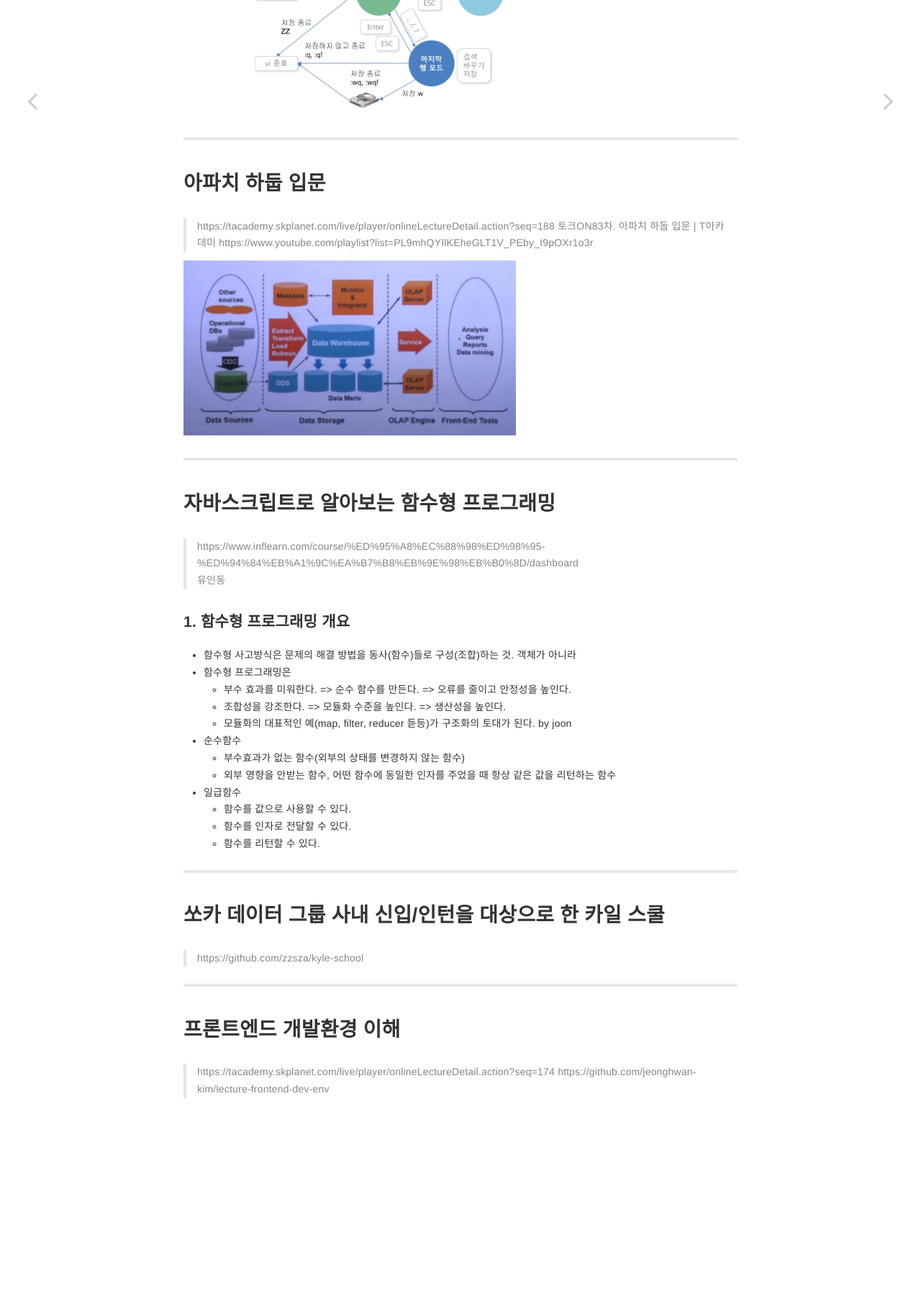
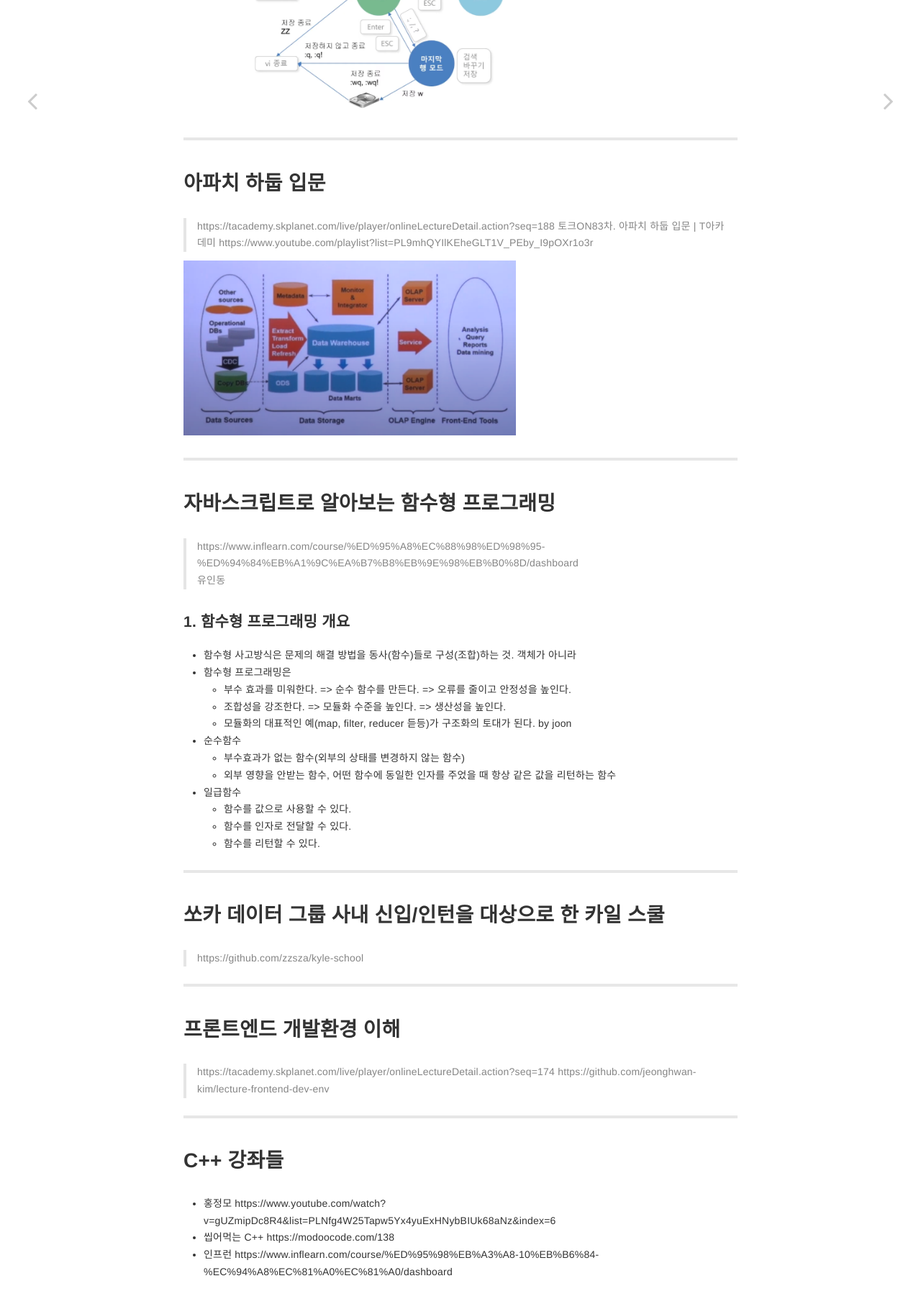
Before and after one commit to contravia-cloud/TechnicalBlog, a Jekyll site: the page built from _posts/2021-12-10-lecture.md, in a window 1280 px wide, cut to the strip 1591-3407 px from the top of the page. Shown: the top 1812 px of the strip at 72% size. Built offline with Jekyll 4.4.1, drawn with Linux system fonts in a browser that asks for light colours; our own code applies the rules of GitHub Pages for plain Markdown files.

Commit message:
Update 2021-12-10-lecture.md

```diff
--- a/_posts/2021-12-10-lecture.md
+++ b/_posts/2021-12-10-lecture.md
@@ -75,3 +75,10 @@ https://www.youtube.com/watch?v=GMteLVS6lME
 # 프론트엔드 개발환경 이해
 >https://tacademy.skplanet.com/live/player/onlineLectureDetail.action?seq=174
 https://github.com/jeonghwan-kim/lecture-frontend-dev-env
+
+---------------------------------------
+# C++ 강좌들
+
+- 홍정모 https://www.youtube.com/watch?v=gUZmipDc8R4&list=PLNfg4W25Tapw5Yx4yuExHNybBIUk68aNz&index=6
+- 씹어먹는 C++ https://modoocode.com/138
+- 인프런 https://www.inflearn.com/course/%ED%95%98%EB%A3%A8-10%EB%B6%84-%EC%94%A8%EC%81%A0%EC%81%A0/dashboard
```
